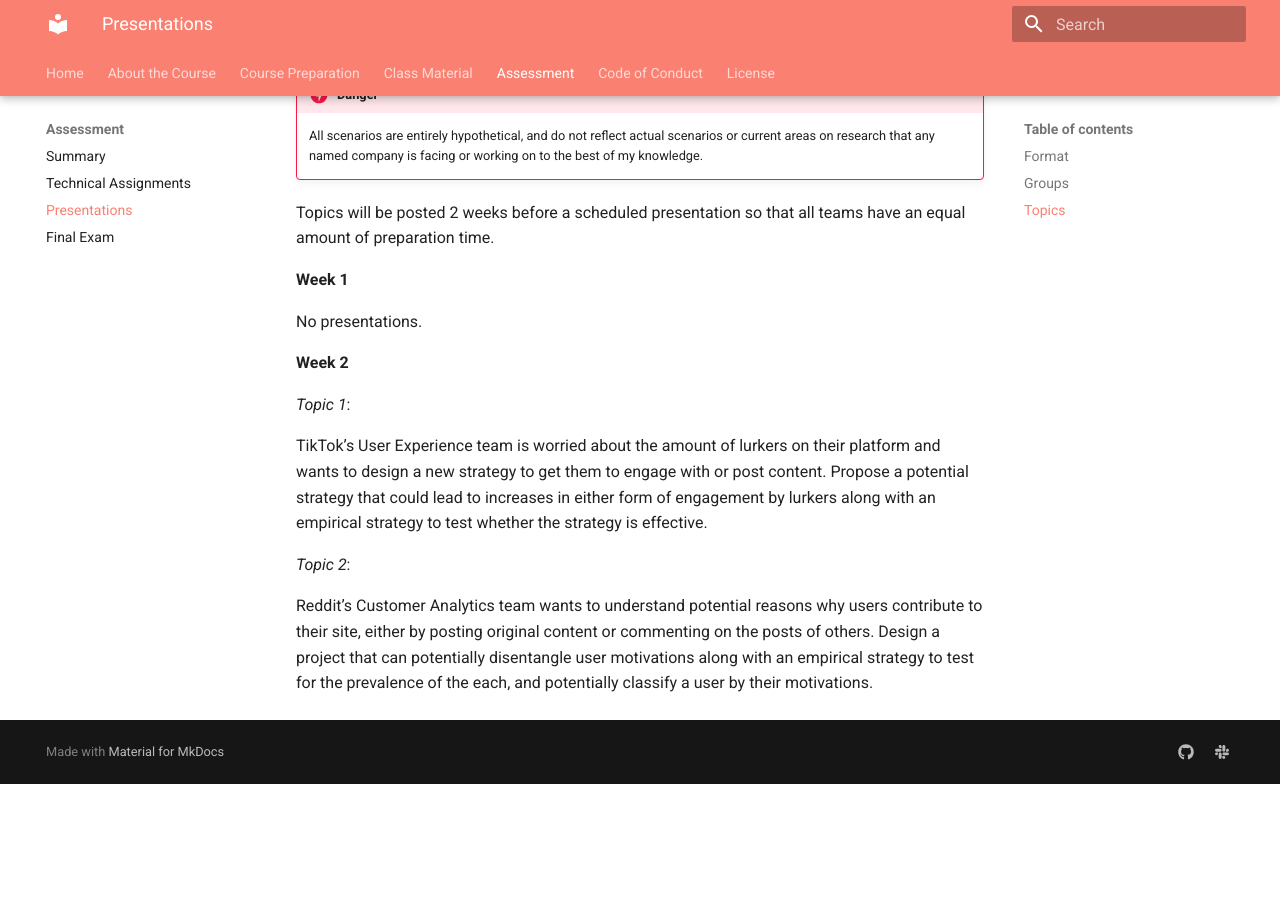
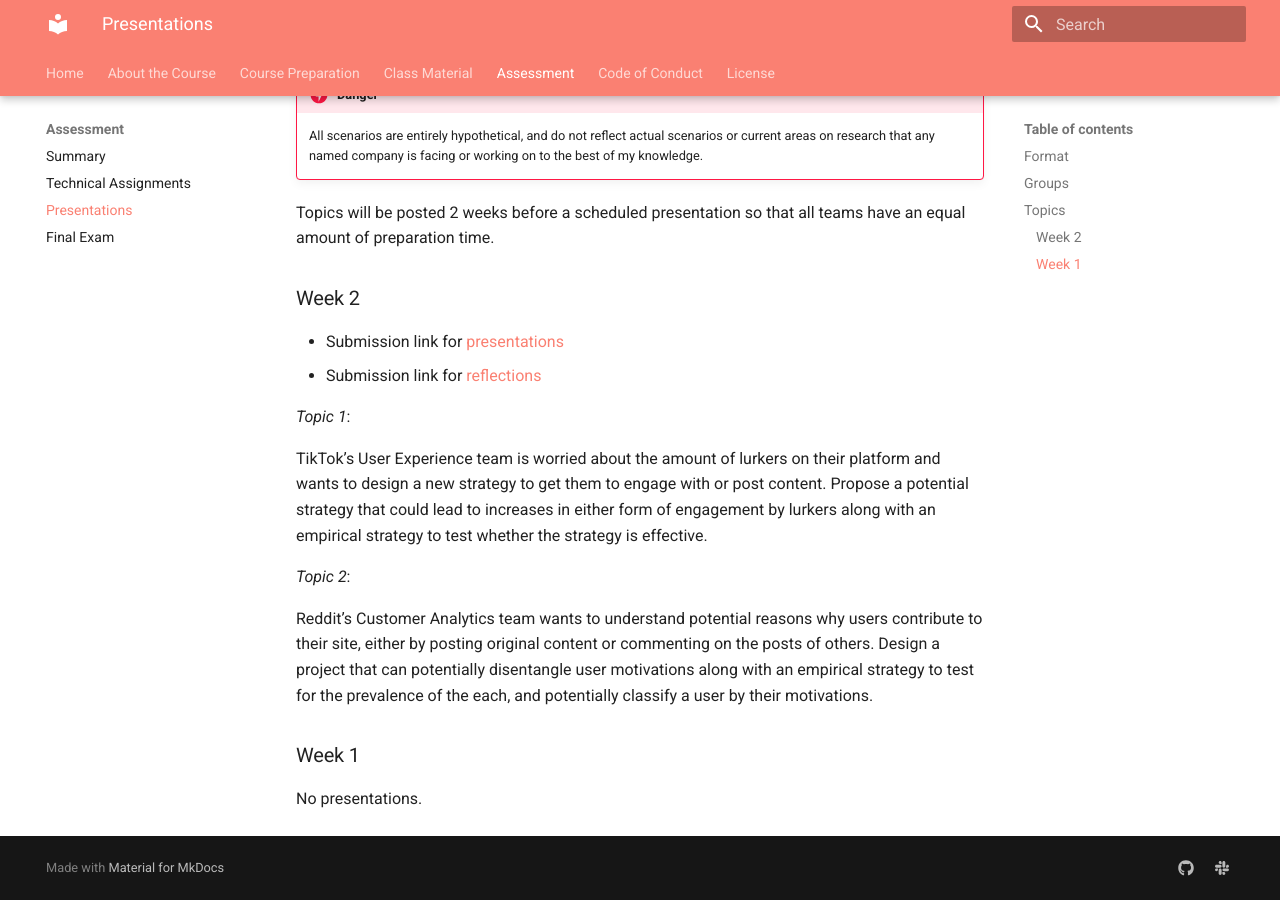
Before and after one commit to tisem-digital-marketing/2022-smwa, an MkDocs documentation site: the page built from docs/assessment/presentations.md, in a window 1280 px wide and 900 px high, scrolled down 1119 px. Built offline with MkDocs 1.6.1 and Material for MkDocs 9.7.7, drawn with Linux system fonts in a browser that asks for light colours; before the commit the page ends 1903 px from its top, so only the background shows below that.

Commit message:
submission links, reorder weeks to make most recent at top

```diff
--- a/docs/assessment/presentations.md
+++ b/docs/assessment/presentations.md
@@ -42,11 +42,10 @@ You should use your research skills to go looking for additional material as nec
 
 Topics will be posted 2 weeks before a scheduled presentation so that all teams have an equal amount of preparation time.
 
-**Week 1**
+### Week 2
 
-No presentations.
-
-**Week 2**
+* Submission link for [presentations](https://classroom.github.com/a/WvfmKaZ6)
+* Submission link for [reflections](https://classroom.github.com/a/VSGOmHdM)
 
 *Topic 1*:
 
@@ -55,6 +54,10 @@ TikTok’s User Experience team is worried about the amount of lurkers on their
 *Topic 2*:
 
 Reddit’s Customer Analytics team wants to understand potential reasons why users contribute to their site, either by posting original content or commenting on the posts of others. Design a project that can potentially disentangle user motivations along with an empirical strategy to test for the prevalence of the each, and potentially classify a user by their motivations.
+
+### Week 1
+
+No presentations.
 
 <!-- **Week 3**
 
```
